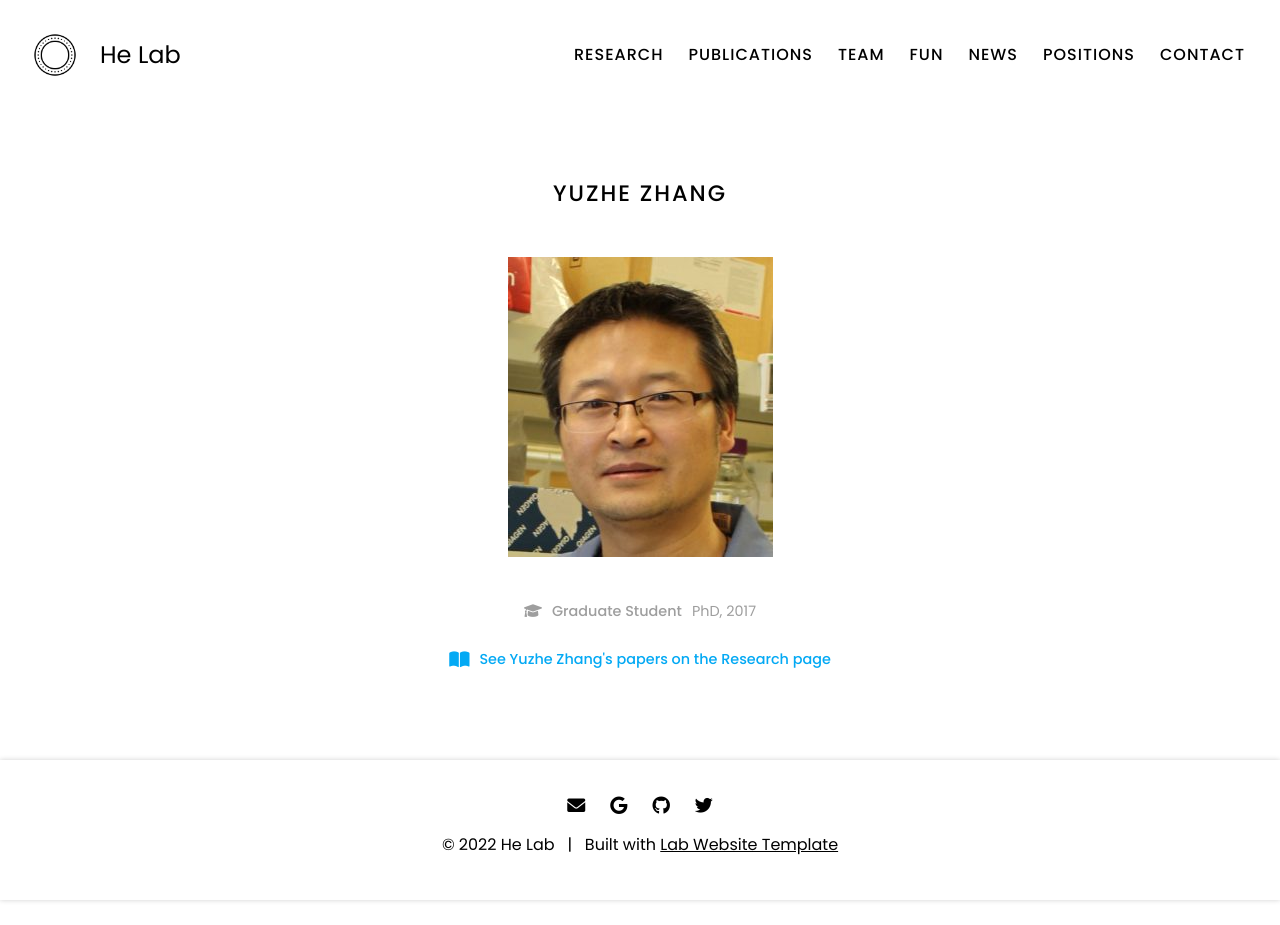
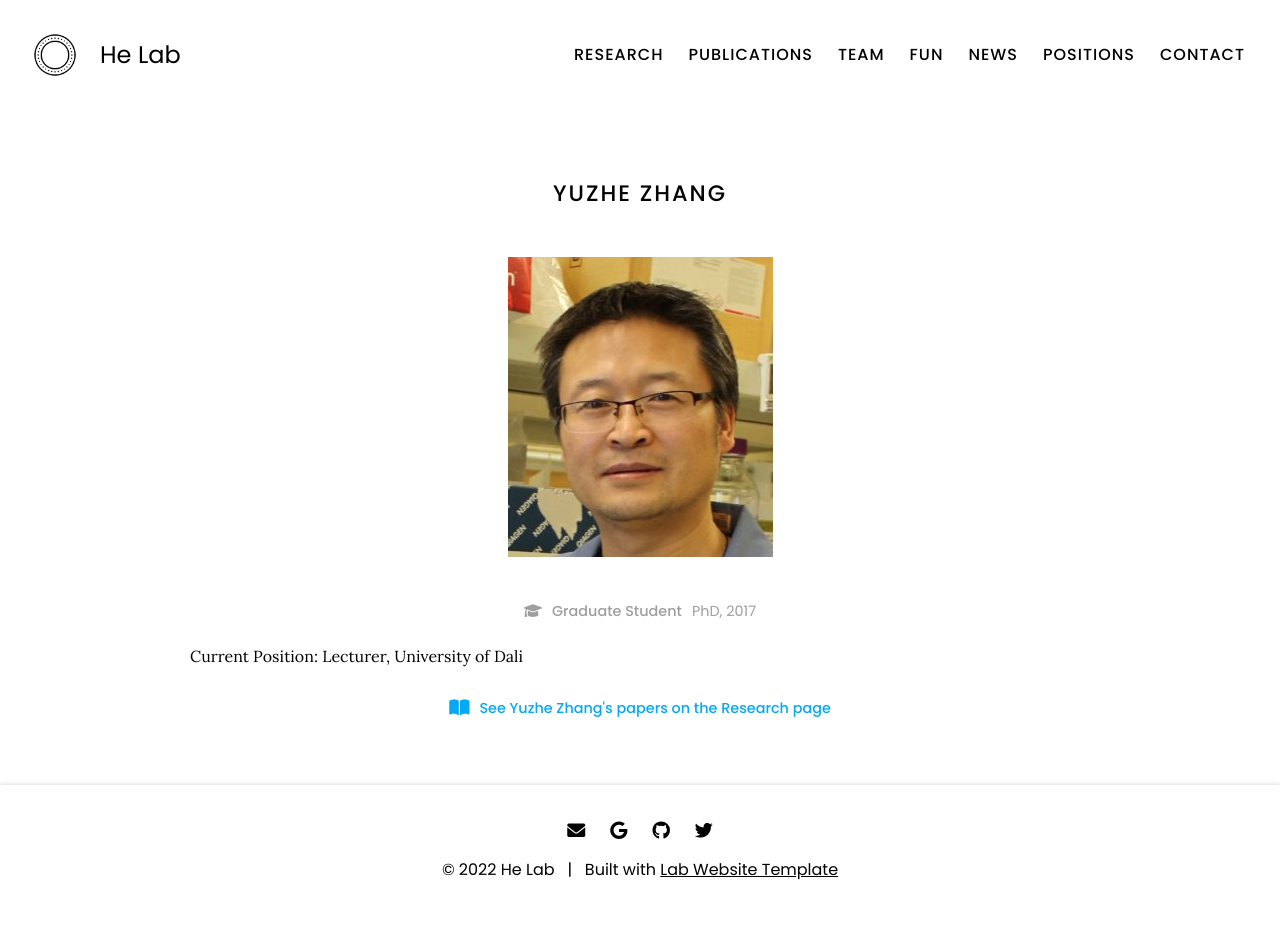
Before and after one commit to vivianschu/blue, a Jekyll site: the page built from _members/yuzhe-zhang.md, in a window 1280 px wide. Built offline with Jekyll 4.4.1, drawn with Linux system fonts in a browser that asks for light colours; before the commit the page ends 900 px from its top, so only the background shows below that.

Commit message:
Update yuzhe-zhang.md

```diff
--- a/_members/yuzhe-zhang.md
+++ b/_members/yuzhe-zhang.md
@@ -9,5 +9,6 @@ aliases:
   - Y Zhang
 links:
   email:
-current position: Lecturer, University of Dali
 ---
+
+Current Position: Lecturer, University of Dali
```
